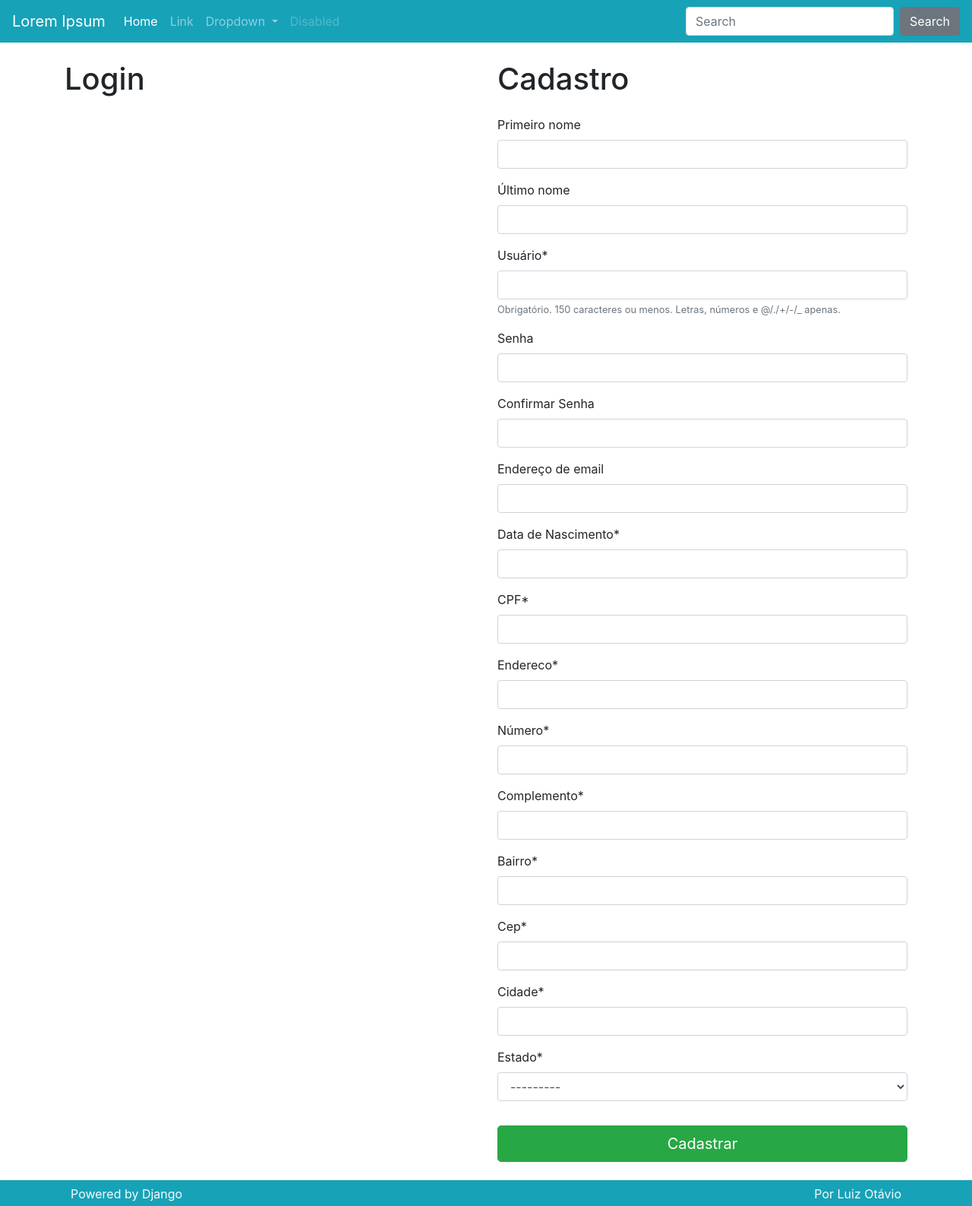
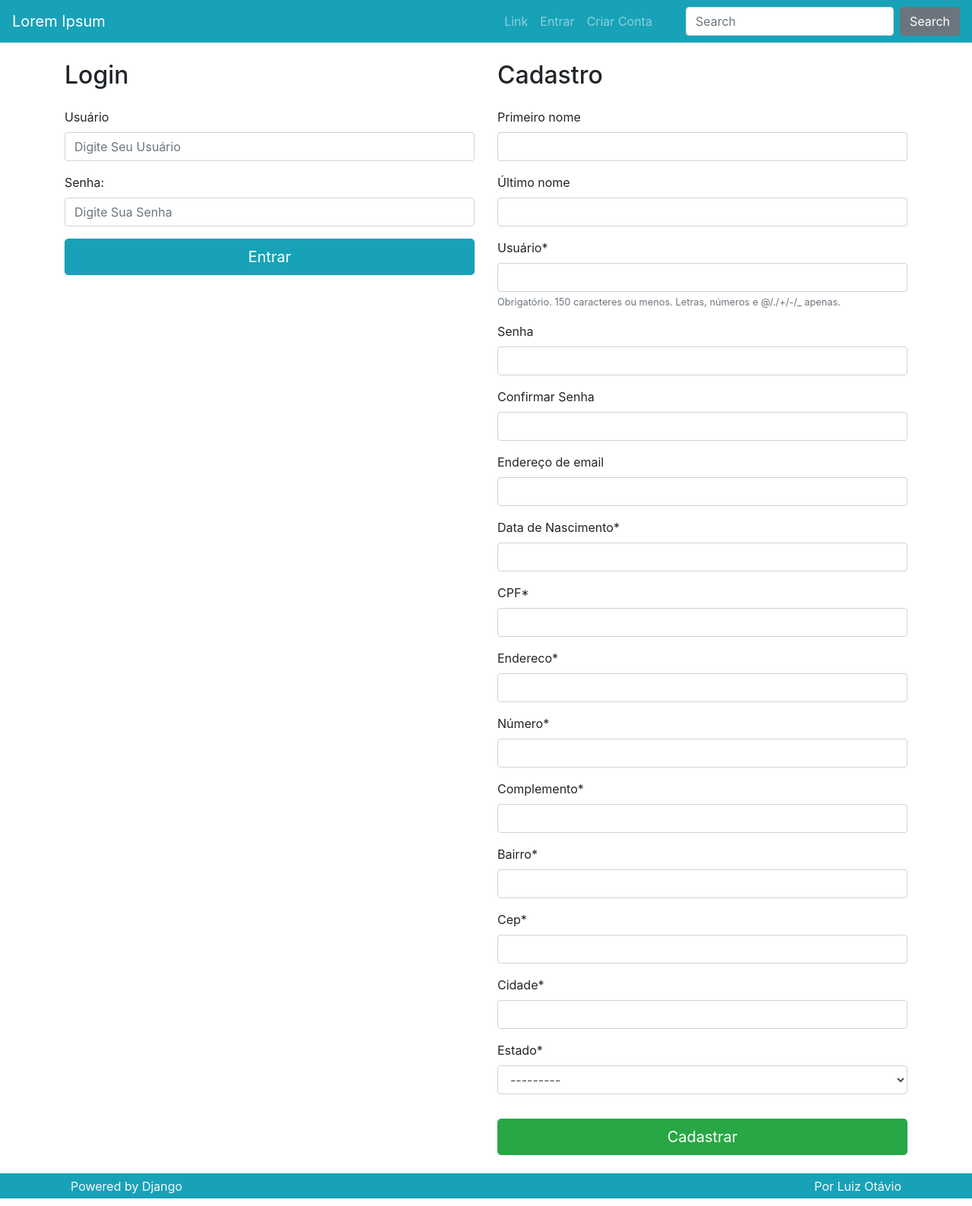
Before and after one commit to IsmaelBortoluzzi/projetoEcommerce_cursoUdemy, a Django app: page /perfil/ in a window 1280 px wide. Shown: the whole page at 76% size. Run offline with Django 3.2, Linux system fonts and the light colour scheme; some libraries are stand-ins or nearby versions.

Commit message:
Adicionando a parte de login e ajeitando a nav bar

```diff
--- a/perfil/templates/perfil/criar.html
+++ b/perfil/templates/perfil/criar.html
@@ -8,14 +8,27 @@
 
     {% if not request.user.is_authenticated %}
         <div class="col-lg">
-            <h1>Login</h1>
+            <h2 class="mb-4">Login</h2>
+
+            <form method="POST" action="{% url 'perfil:login' %}">
+                {% csrf_token %}
+                <div class="form-group">
+                    <label for="InputUsuario1">Usuário</label>
+                    <input type="text" name="username" class="form-control" id="exampleInputEmail1" aria-describedby="usuarioHelp" placeholder="Digite Seu Usuário">
+                </div>
+                <div class="form-group">
+                    <label for="exampleInputPassword1">Senha:</label>
+                    <input type="password" name="password" class="form-control" id="exampleInputPassword1" placeholder="Digite Sua Senha">
+                </div>
+                <button type="submit" class="btn btn-primary btn-block btn-lg">Entrar</button>
+            </form>
         </div>
     {% endif %}
 
     <div class="col-lg">
 
         {% block titulo_cadastro %}
-            <h1 class="mb-4">Cadastro</h1>
+            <h2 class="mb-4">Cadastro</h2>
         {% endblock %}
 
         <form method="POST" action="">
--- a/perfil/urls.py
+++ b/perfil/urls.py
@@ -1,5 +1,7 @@
 from django.urls import path
 from . import views
+
+app_name = 'perfil'
 
 urlpatterns = [
     path('', views.CriarPerfil.as_view(), name='criar'),
--- a/templates/parciais/_nav.html
+++ b/templates/parciais/_nav.html
@@ -8,30 +8,30 @@
     </button>
 
     <div class="collapse navbar-collapse" id="navbarSupportedContent">
-        <ul class="navbar-nav">
-            <li class="nav-item active">
-                <a class="nav-link" href="#">Home <span class="sr-only">(current)</span></a>
-            </li>
+        <ul class="navbar-nav ml-auto">
             <li class="nav-item">
                 <a class="nav-link" href="#">Link</a>
             </li>
+
+            {% if request.user.is_authenticated %}
                 <li class="nav-item dropdown">
-                <a class="nav-link dropdown-toggle" href="#" id="navbarDropdown" role="button"
+                    <a class="nav-link dropdown-toggle" id="navbarDropdown" role="button"
                         data-toggle="dropdown" aria-haspopup="true" aria-expanded="false">
-                    Dropdown
+                        Conta
                     </a>
                     <div class="dropdown-menu" aria-labelledby="navbarDropdown">
-                    <a class="dropdown-item" href="#">Action</a>
-                    <a class="dropdown-item" href="#">Another action</a>
-                    <div class="dropdown-divider"></div>
-                    <a class="dropdown-item" href="#">Something else here</a>
+                        <a class="dropdown-item" href="{% url 'perfil:criar' %}">Atualizar</a>
+                        <a class="dropdown-item" href="{% url 'perfil:logout' %}">Sair</a>
                     </div>
                 </li>
+            {% else %}
                 <li class="nav-item">
-                <a class="nav-link disabled" href="#">Disabled</a>
+                    <a class="nav-link" href="{% url 'perfil:criar' %}">Entrar</a>
                 </li>
-        </ul>
-        <ul class="navbar-nav ml-auto">
+                <li class="nav-item">
+                    <a class="nav-link" href="{% url 'perfil:criar' %}">Criar Conta</a>
+                </li>
+            {% endif %}
             <li class="nav-item mr-2">
                 <a class="nav-link nav-cart-link active" href="{% url 'produto:carrinho' %}">
                     <span class="nav-cart-count mr-1">
```
Also changed, not shown: db.sqlite3. Lines whose indentation alone changed are shown as unchanged.
